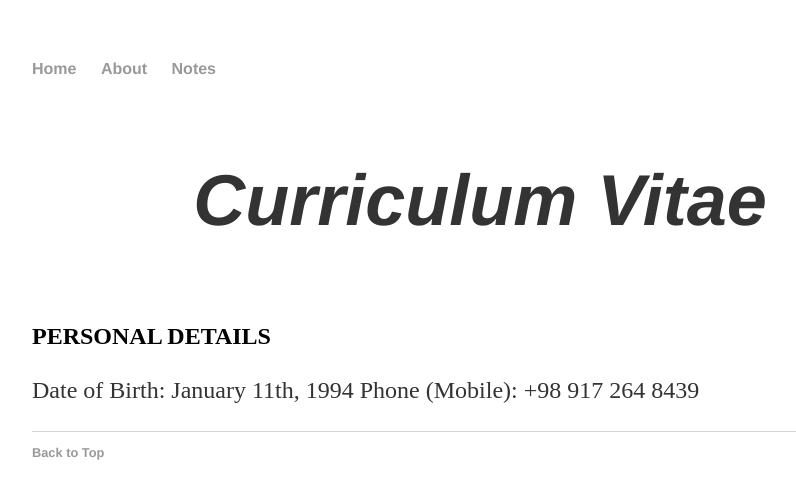
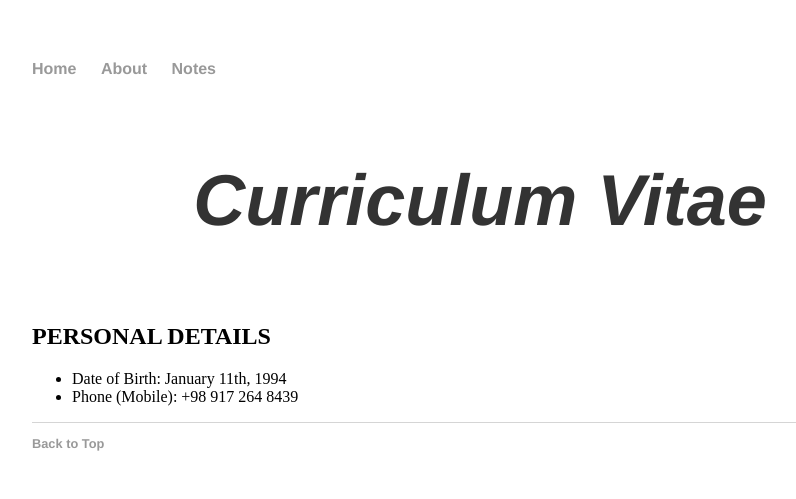
Before and after one commit to mrrezaie/mrrezaie.github.io, a Jekyll site: the page built from about/cv.html, in a window 1280 px wide. Shown: the top 499 px of the page, without its empty margins (160-956 px from the left). Built offline with Jekyll 4.4.1, drawn with Linux system fonts in a browser that asks for light colours.

Commit message:
Update cv.html

```diff
--- a/about/cv.html
+++ b/about/cv.html
@@ -3,13 +3,13 @@ layout: default
 title: CV
 ---
 
-<h1><em><p align="center">Curriculum Vitae</p></em></h1>
+<div>
+  <h1><em><p align="center">Curriculum Vitae</p></em></h1>
 
-<h2>PERSONAL DETAILS</h2>
-<p>Date of Birth: January 11th, 1994
-Phone (Mobile): +98 917 264 8439</p>
+  <h2>PERSONAL DETAILS</h2>
+  <ul>
+  <li>Date of Birth: January 11th, 1994</li>
+  <li>Phone (Mobile): +98 917 264 8439</li>
+  </ul>
 
-<!-- <ul>
-<li>Date of Birth: January 11th, 1994</li>
-<li>Phone (Mobile): +98 917 264 8439</li>
-</ul> -->
+</div>
```
